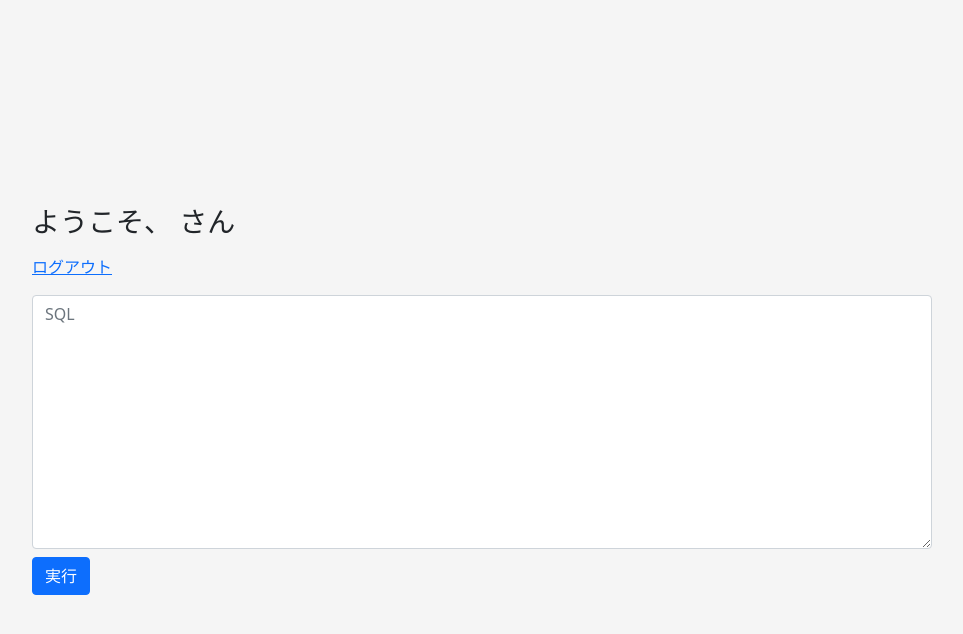
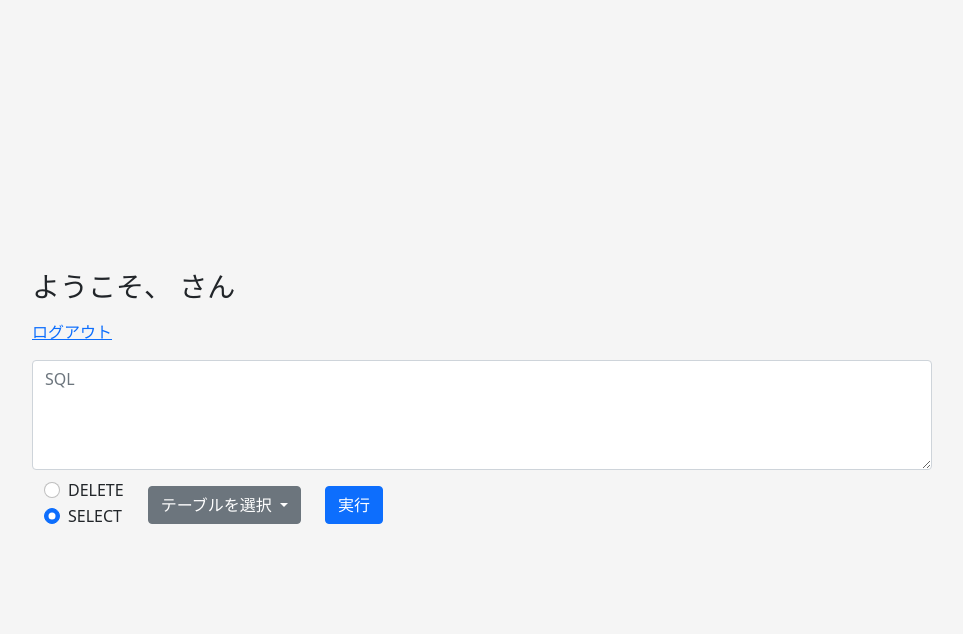
Before and after one commit to KazukiOtomo/Circlejudgebackend, a Flask app: template templates/admin/home.html in a window 1280 px wide. Shown: the top 634 px of the page, without its empty margins (158-1121 px from the left). Run offline with Flask 2, Linux system fonts and the light colour scheme; the template is opened without the code that fills it, so the values that code supplies are empty.

Commit message:
SQLの入力補間機能追加

```diff
--- a/main.py
+++ b/main.py
@@ -31,22 +31,28 @@ def admin_posted():
     instance = AdminUserDAO()
     db_path = './Repository/sample.db'
     user = instance.find_user(user_id ,user_pass ,db_path)
+    table_names_list = instance.get_tables_name(db_path)
     if not user:
         message = "認証エラー"
         return render_template('admin/home.html', message=message)
     else:
         message = user['user_id']
-        return render_template('admin/home.html', message=message)
+        return render_template('admin/home.html', message=message, table_names=table_names_list, user_info={'user_pass': user_pass, 'user_id': user_id})
 
 
 @app.route("/admin/sql_result", methods=["POST", "GET"])
 def admin_sql_result():
     if request.method == 'POST':
         sql = request.form["sql"]
+        user_id = request.form["user_id"]
+        user_pass = request.form["user_pass"]
     else:
         return redirect('/admin/login')
     instance = AdminUserDAO()
     db_path = './Repository/sample.db'
+    user = instance.find_user(user_id ,user_pass ,db_path)
+    if not user:
+        return redirect('/admin/login')
     sql_result = instance.do_sql(sql ,db_path)
     message = sql_result['message']
     result = sql_result['result']
--- a/static/js/main.js
+++ b/static/js/main.js
@@ -1,3 +1,55 @@
 document.getElementById("go-back").addEventListener("click", () => {
   history.back();
 });
+
+// home
+// 初期化
+document.getElementById("checkDoSQL").style.display = "none";
+
+function appendText(db_name) {
+  let checkValue = "";
+  let fruitRadio = document.getElementsByName("flexRadioDefault");
+  let len = fruitRadio.length;
+  for (let i = 0; i < len; i++) {
+    if (fruitRadio.item(i).checked) {
+      checkValue = fruitRadio.item(i).value;
+    }
+  }
+  //
+  const p1 = document.getElementById("checkDoSQL");
+  //
+  let sql_text = "";
+  let doSQLelement = document.getElementById("doSQLBtn");
+  doSQLelement.classList.remove("btn-primary");
+  doSQLelement.classList.remove("btn-danger");
+  if (checkValue == "SELECT") {
+    sql_text = "SELECT * FROM " + db_name;
+    document.getElementById("sql_textarea").style.color = "black";
+    doSQLelement.classList.add("btn-primary");
+    doSQLelement.removeAttribute("disabled");
+    p1.style.display = "none";
+  } else {
+    sql_text = "DELETE FROM " + db_name;
+    document.getElementById("sql_textarea").style.color = "red";
+    doSQLelement.classList.add("btn-danger");
+    doSQLelement.setAttribute("disabled", "true");
+    //
+    p1.style.display = "block";
+    //
+    var allowDrinksCheckbox = document.getElementById("flexCheckDefault");
+    var drinkSelect = document.getElementById("doSQLBtn");
+
+    allowDrinksCheckbox.addEventListener(
+      "change",
+      function (event) {
+        if (event.target.checked) {
+          drinkSelect.removeAttribute("disabled");
+        } else {
+          drinkSelect.setAttribute("disabled", "true");
+        }
+      },
+      false
+    );
+  }
+  document.getElementById("sql_textarea").value = sql_text;
+}
--- a/templates/admin/home.html
+++ b/templates/admin/home.html
@@ -10,6 +10,11 @@
       integrity="sha384-EVSTQN3/azprG1Anm3QDgpJLIm9Nao0Yz1ztcQTwFspd3yD65VohhpuuCOmLASjC"
       crossorigin="anonymous"
     />
+    <script
+      src="https://cdn.jsdelivr.net/npm/bootstrap@5.0.2/dist/js/bootstrap.bundle.min.js"
+      integrity="sha384-MrcW6ZMFYlzcLA8Nl+NtUVF0sA7MsXsP1UyJoMp4YLEuNSfAP+JcXn/tWtIaxVXM"
+      crossorigin="anonymous"
+    ></script>
     <link
       rel="stylesheet"
       href="{{ url_for('static', filename='css/main.css') }}"
@@ -28,16 +33,108 @@
       <form action="/admin/sql_result" method="POST">
         <textarea
           class="form-control"
-          rows="10"
+          id="sql_textarea"
+          rows="4"
           type="text"
           name="sql"
           placeholder="SQL"
         ></textarea>
-        <button class="btn btn-primary mt-2" type="submit" value="run">
-          実行
-        </button>
+        <!-- auth info -->
+        <input
+          type="hidden"
+          name="user_pass"
+          value="{{ user_info.user_pass }}"
+        />
+        <input type="hidden" name="user_id" value="{{ user_info.user_id }}" />
+        <!-- auth info END -->
+        <div class="container mt-2">
+          <div class="row row-cols-auto">
+            <div class="col">
+              <div class="form-check">
+                <input
+                  class="form-check-input"
+                  type="radio"
+                  name="flexRadioDefault"
+                  id="flexRadioDefault1"
+                  value="DELETE"
+                />
+                <label class="form-check-label" for="flexRadioDefault1">
+                  DELETE
+                </label>
+              </div>
+              <div class="form-check">
+                <input
+                  class="form-check-input"
+                  type="radio"
+                  name="flexRadioDefault"
+                  id="flexRadioDefault2"
+                  value="SELECT"
+                  checked
+                />
+                <label class="form-check-label" for="flexRadioDefault2">
+                  SELECT
+                </label>
+              </div>
+            </div>
+            <div class="col">
+              <div class="btn-group mt-2">
+                <button
+                  type="button"
+                  class="btn btn-secondary dropdown-toggle"
+                  data-bs-toggle="dropdown"
+                  aria-expanded="false"
+                >
+                  テーブルを選択
+                </button>
+                <ul class="dropdown-menu">
+                  {% for tbl_name in table_names %}
+                  <li>
+                    <a
+                      class="dropdown-item"
+                      href="#"
+                      onclick="appendText(this.text)"
+                      >{{ tbl_name }}</a
+                    >
+                  </li>
+                  {% endfor %}
+                </ul>
+              </div>
+            </div>
+            <div class="col">
+              <button
+                id="doSQLBtn"
+                class="btn btn-primary mt-2"
+                type="submit"
+                value="run"
+              >
+                実行
+              </button>
+            </div>
+            <div class="col">
+              <div
+                class="form-check mt-3"
+                id="checkDoSQL"
+                style="display: none"
+              >
+                <input
+                  class="form-check-input"
+                  type="checkbox"
+                  value=""
+                  id="flexCheckDefault"
+                />
+                <label class="form-check-label" for="flexCheckDefault">
+                  本当にテーブルを空にしますか。
+                </label>
+              </div>
+            </div>
+          </div>
+        </div>
       </form>
       {% endif %}
     </div>
+    <script
+      type="text/javascript"
+      src="{{ url_for('static', filename='js/main.js') }}"
+    ></script>
   </body>
 </html>
```
Also changed, not shown: Repository/AdminUserDAO.py (+12 -0 lines).
